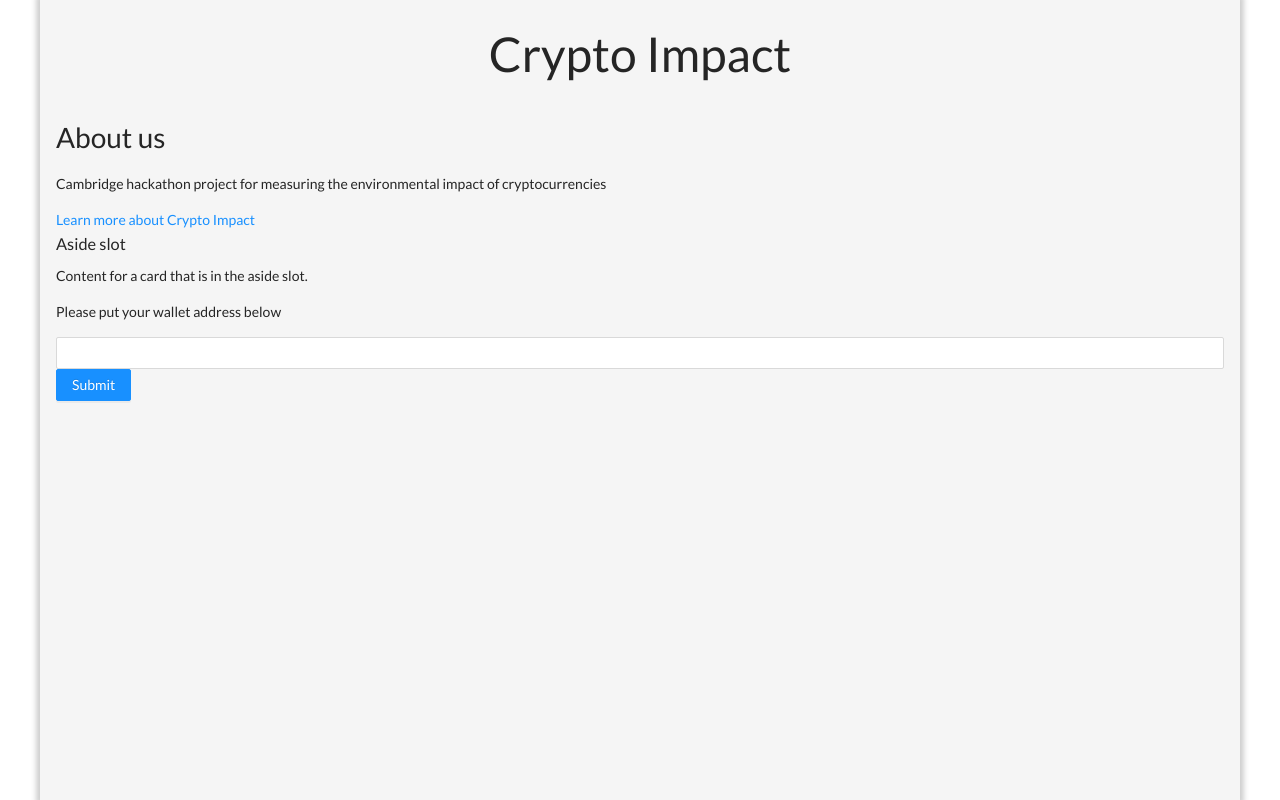
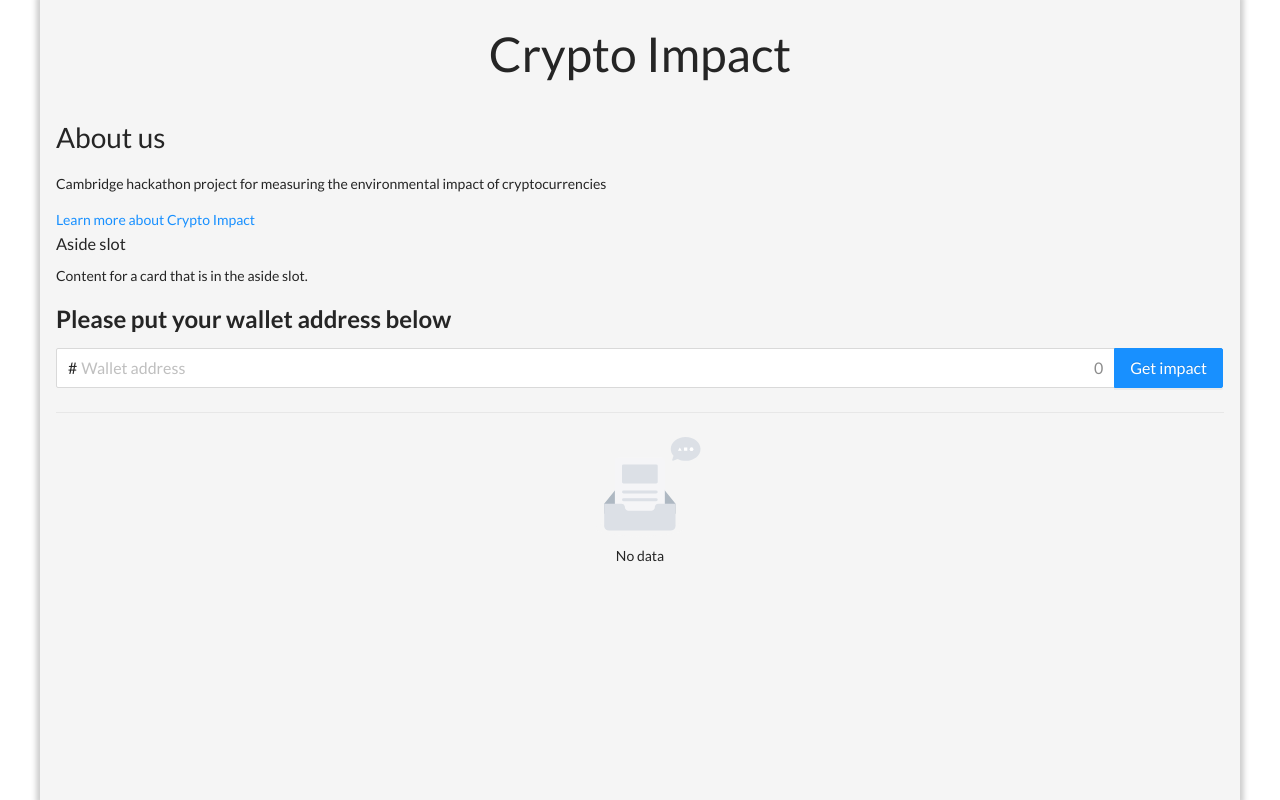
Before and after one commit to mrbrianevans/crypto-impact, a React (Vite) app in the folder website/: page / in a window 1280 px wide. Built offline with nearby package versions, Linux system fonts and the light colour scheme.

Commit message:
Improved user interface for inputting wallet address

```diff
--- a/website/src/Components/AddWalletScreen.module.css
+++ b/website/src/Components/AddWalletScreen.module.css
@@ -0,0 +1,3 @@
+div.content{
+    margin: 1rem 0;
+}
--- a/website/src/Components/AddWalletScreen.tsx
+++ b/website/src/Components/AddWalletScreen.tsx
@@ -1,32 +1,62 @@
 import React, {useState} from 'react';
 import styles from './AddWalletScreen.module.css'
-import {Button, Card, Input} from 'antd';
-type AddWalletScreenProps = {
+import {Button, Card, Divider, Empty, Input, Space} from 'antd';
+import Title from "antd/es/typography/Title";
 
-}
+const {Search} = Input;
+type AddWalletScreenProps = {}
+const AddWalletScreen: React.FC<AddWalletScreenProps> = (props) => {
+  const [apiResponse, setApiResponse] = useState<string | null>(null)
+  const [loading, setLoading] = useState(false)
 
-const AddWalletScreen: React.FC<AddWalletScreenProps> = (props) => {
-  const [walletAddress, setWalletAddress] = useState<string>('')
-  const [apiResponse, setApiResponse] = useState<any>(null)
-  async function callApi(){
-    const res = await fetch('http://localhost:5000/calculateTransactionCost?'+new URLSearchParams({walletAddress})).then(r=>r.text())
-    console.log('API response',res)
+  async function callApi(walletAddress: string) {
+    setLoading(true)
+    const res = await fetch('http://localhost:5000/calculateTransactionCost?' + new URLSearchParams({walletAddress}))
+      .then(r => r.text())
+      .finally(() => setLoading(false))
+
+    console.log('API response', res)
     setApiResponse(res)
   }
 
   return (
-    <div>
-      <p>Please put your wallet address below</p>
-      <Input value={walletAddress} onInput={e => setWalletAddress(e.currentTarget.value)}/>
-      <Button type="primary" onClick={callApi}>Submit</Button>
+    <div className={styles.content}>
+      <Title level={3}>Please put your wallet address below</Title>
 
-      {apiResponse &&
-      <Card title={'API response'}>
+      <Search size="large" prefix={'#'} placeholder={'Wallet address'} loading={loading} onSearch={callApi}
+              allowClear enterButton={'Get impact'} showCount minLength={26}/>
+      <Divider/>
+      {apiResponse && <Space direction={'vertical'}>
+          <Space direction={'horizontal'} align={'center'}>
+              <Card title={'Impact'} style={{width: 300}}>
         <pre>
             {JSON.stringify(apiResponse, null, 2)}
         </pre>
-      </Card>
+              </Card>
+              <Card title={'Impact'} style={{width: 300}}>
+        <pre>
+            {JSON.stringify(apiResponse, null, 2)}
+        </pre>
+              </Card>
+              <Card title={'Impact'} style={{width: 300}}>
+        <pre>
+            {JSON.stringify(apiResponse, null, 2)}
+        </pre>
+              </Card>
+
+          </Space>
+          <Card title={'Impact'}>
+        <pre>
+      {JSON.stringify(apiResponse, null, 2)}
+        </pre>
+          </Card>
+
+          <Button danger onClick={()=>setApiResponse(null)}>Clear</Button>
+      </Space>
       }
+
+
+      {!apiResponse && <Empty />}
     </div>
   );
 };
```
